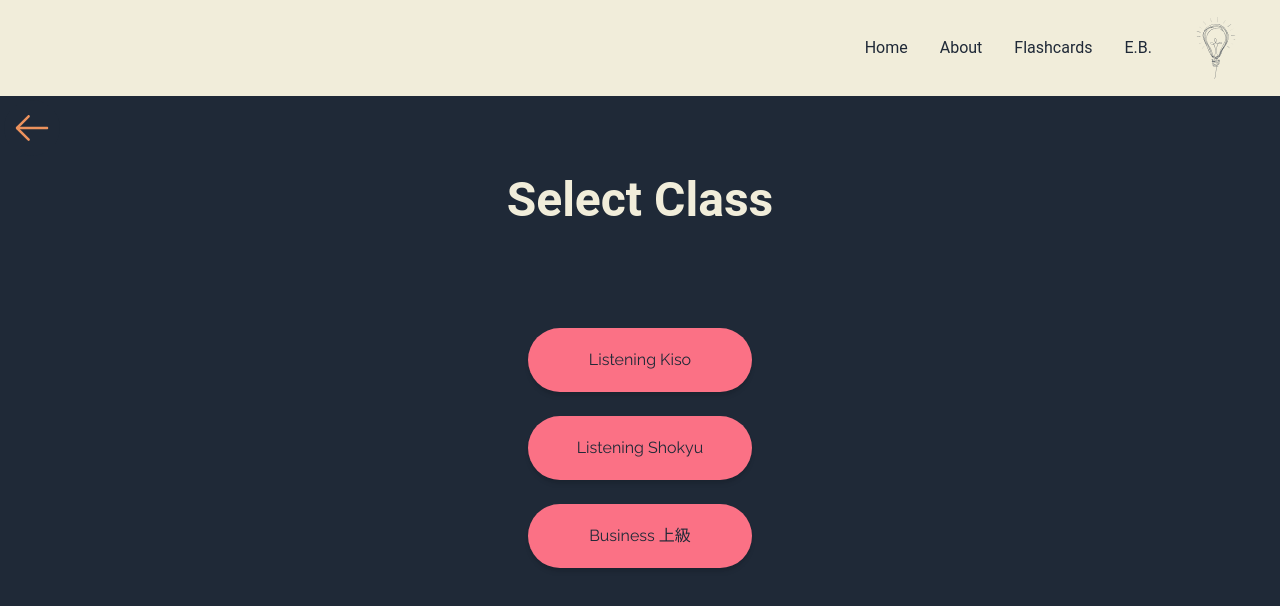
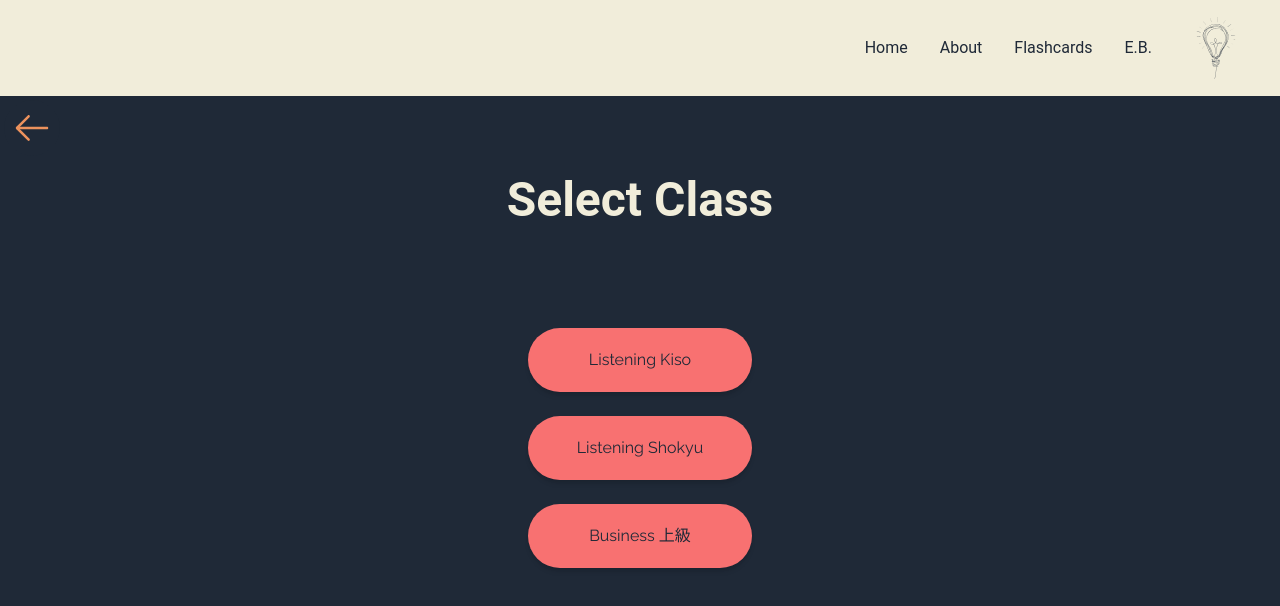
Before and after one commit to Edward-Stalley/Flashcard-App-2022-Version-2.0, a Next.js app in the folder client/: page /ClassSelector/2023/1 in a window 1280 px wide. Shown: the top 606 px of the page. Built offline with nearby package versions, Linux system fonts and the light colour scheme.

Commit message:
Color Tweaks CSS

```diff
--- a/client/Components/ClassComponent.tsx
+++ b/client/Components/ClassComponent.tsx
@@ -18,7 +18,7 @@ export default function Class(props: {
   return (
     <Link
       className={`nav_button ${
-        props.ready ? "bg-but-d" : "bg-rose-400"
+        props.ready ? "bg-but-d" : "bg-red-400"
       } dark:text-bd-1  w-56 h-16  p-5 rounded-full flex items-center m-1 justify-center`}
       href={`/ClassSelector/${props.year}/${props.week}/${props.class}`}
     >
--- a/client/Components/MatchingGameButton.tsx
+++ b/client/Components/MatchingGameButton.tsx
@@ -9,7 +9,7 @@ export default function MatchingGameButton(props: {
     <div className=" flex items-center justify-center bg-bl-1 dark:bg-bd-1   ">
       <button
         onClick={props.onClick}
-        className=" flex justify-center nav_button rounded-full bg-but-d p-5  w-56 h-16  "
+        className=" flex justify-center nav_button rounded-full bg-but-d p-5 text-bd-1  w-56 h-16  "
       >
         {/* <Link className="dark:bg-zinc-200 bg-blue-200  p-5 m-5  rounded" href="/MatchingGame"> */}
         {props.content}
--- a/client/Components/WeekComponent.tsx
+++ b/client/Components/WeekComponent.tsx
@@ -8,7 +8,7 @@ export default function Week(props: any) {
     <Link
       className={`nav_button ${
         // this is the color for when the vocabulary is not ready for a class
-        props.ready ? "bg-but-d" : "bg-rose-400"
+        props.ready ? "bg-but-d" : "bg-red-400"
       } dark:text-bd-1  w-56 h-16  p-5 rounded-full flex items-center m-1 justify-center`}
       href={`/ClassSelector/${props.year}/${week}`}
     >
--- a/client/pages/ClassSelector/[yearId]/[weekId]/[classId]/index.tsx
+++ b/client/pages/ClassSelector/[yearId]/[weekId]/[classId]/index.tsx
@@ -255,7 +255,7 @@ function Class() {
         <div>
           <div className="justify-center items-center flex dark:bg-bd-1 bg-l-1 ">
             <MatchingGameButton
-              content={matchingGameActive ? "Regular Deck" : "Matching Game"}
+              content={matchingGameActive ? "Go To Regular Deck" : "Go To Matching Game"}
               onClick={handleMatchingGameClick}
             />
           </div>
```
